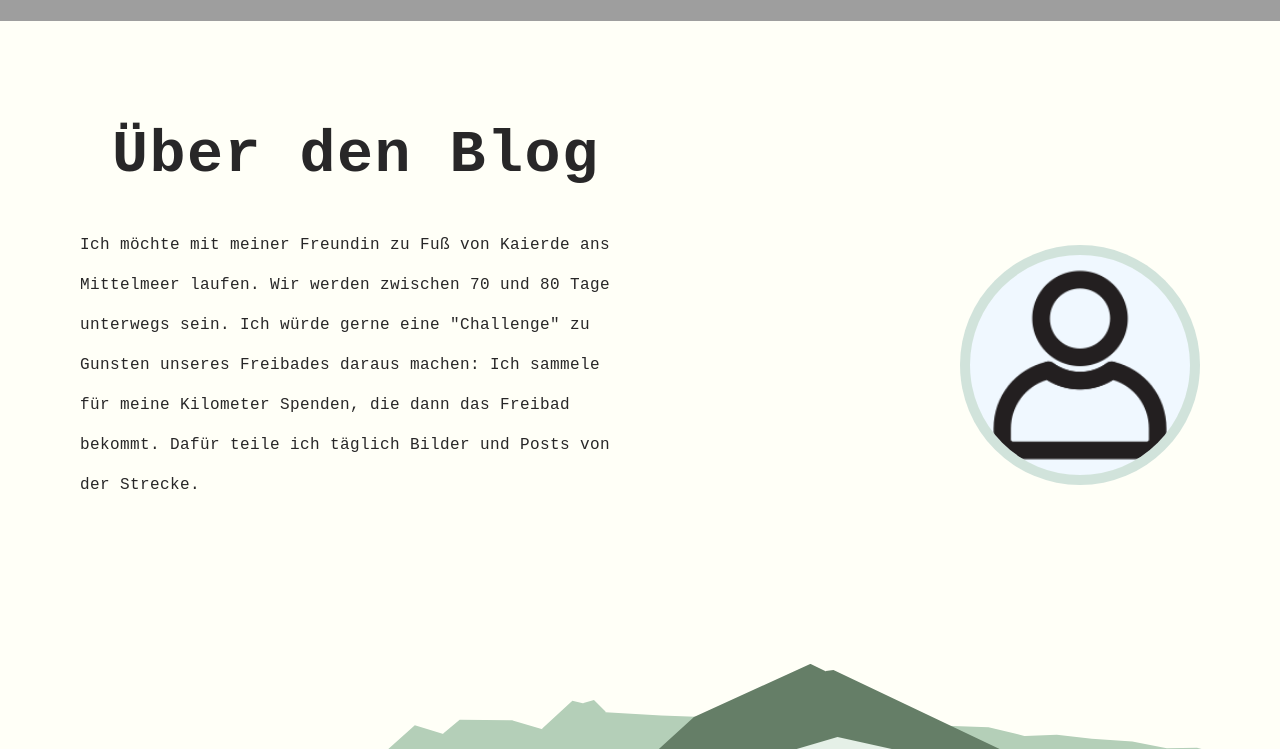
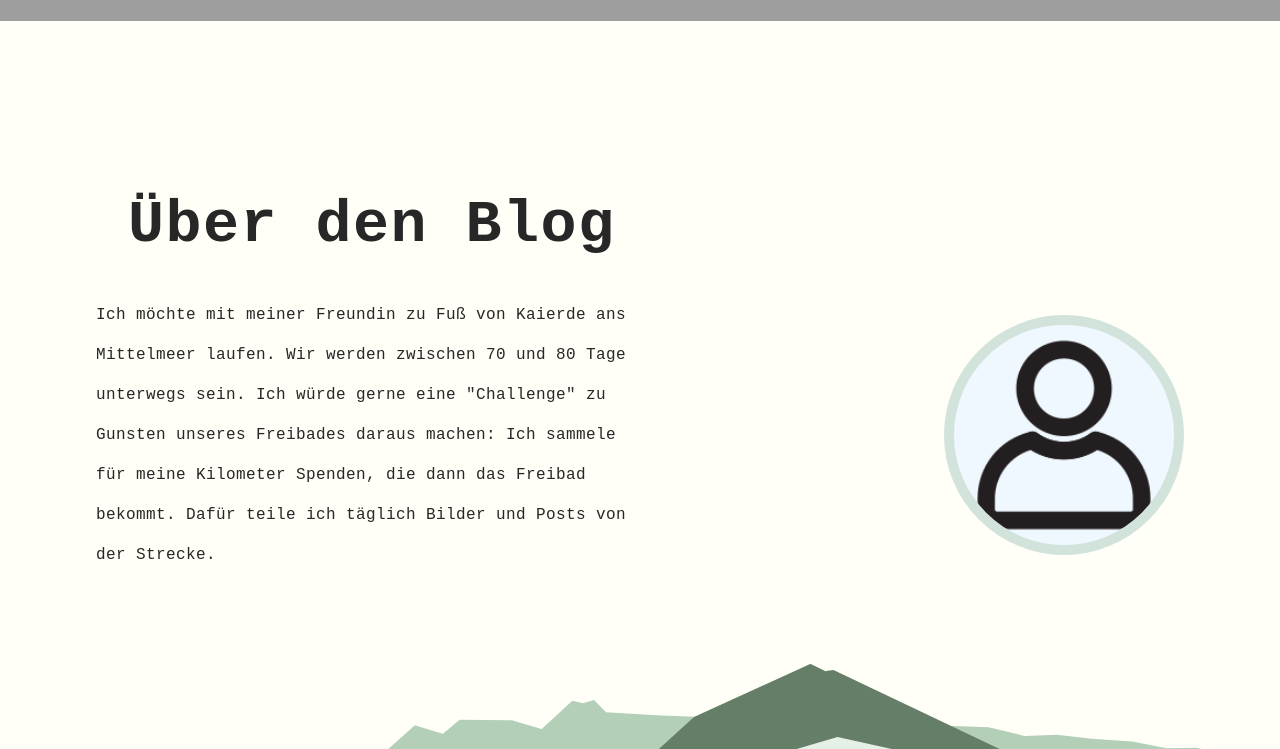
Before and after one commit to Amsterdam19/hilshexen, an Astro site: page / in a window 1280 px wide. Shown: the part 891-1640 px from the top of the page. Built offline with nearby package versions, Linux system fonts and the light colour scheme; Astro itself is replaced by a stand-in of ours; some packages are replaced by stand-ins of ours; grey boxes are pictures that could not be loaded; a web font is replaced by a local one.

Commit message:
Motivation Component lines now withe the other sections

```diff
--- a/src/components/Motivation.astro
+++ b/src/components/Motivation.astro
@@ -55,7 +55,7 @@ import AnimatedH2 from "./AnimatedH2.astro";
   </div>
 </a>
 
-  <div class="center-layout">
+  <div class="center-layout" id="motivationDiv">
     <AnimatedH2 txt="Über den Blog"/>
     <div id="content">
       <p class="text-balance">Ich möchte mit meiner Freundin zu Fuß von Kaierde ans Mittelmeer laufen.  Wir werden zwischen 70 und 80 Tage unterwegs sein. Ich würde gerne eine "Challenge" zu Gunsten unseres Freibades daraus machen: Ich sammele für meine Kilometer Spenden, die dann das Freibad bekommt. Dafür teile ich täglich Bilder und Posts von der Strecke.</p>
@@ -67,16 +67,9 @@ import AnimatedH2 from "./AnimatedH2.astro";
 <style>
   /* ===== Motivation ===== */
   section {
-    max-width: none;
-    width: 100%;
     min-height: 50rem;
     min-height: 100svh;
-    display: flex;
-    flex-direction: column;
-    position: relative;
-    margin-bottom: 2rem;
-    padding-inline: 1rem;
-    @apply pb-16 md:pb-0 sm:mt-16 isolate
+    @apply pb-16 md:pb-0 sm:mt-16 isolate flex flex-col relative mb-8 px-4 w-full max-w-none justify-center;
   }
   #svg27 {
     position: absolute;
@@ -86,8 +79,11 @@ import AnimatedH2 from "./AnimatedH2.astro";
     height: auto;
     @apply max-h-[15rem] min-h-[5rem] -z-10
   }
+  #motivationDiv {
+    @apply px-4 mb-8 sm:mb-[15rem];
+  }
   #content {
-    @apply flex flex-col-reverse items-center tracking-wide leading-10 gap-16 mb-16 justify-between md:flex-row;
+    @apply flex flex-col-reverse items-center tracking-wide leading-10 gap-16 justify-between md:flex-row;
   }
   p {
     max-width: calc(var(--site_width) * .5);
--- a/src/styles/base.css
+++ b/src/styles/base.css
@@ -221,7 +221,8 @@ ul {
   grid-template-columns: repeat(auto-fit, minmax(min(100%, 300px), 1fr));
   grid-auto-rows: 18rem auto auto auto;
   container-type: inline-size;
-  @apply grid grid-flow-dense gap-6;
+  gap: .5rem 2rem;
+  @apply grid grid-flow-dense;
 }
 
 .postCard {
```
